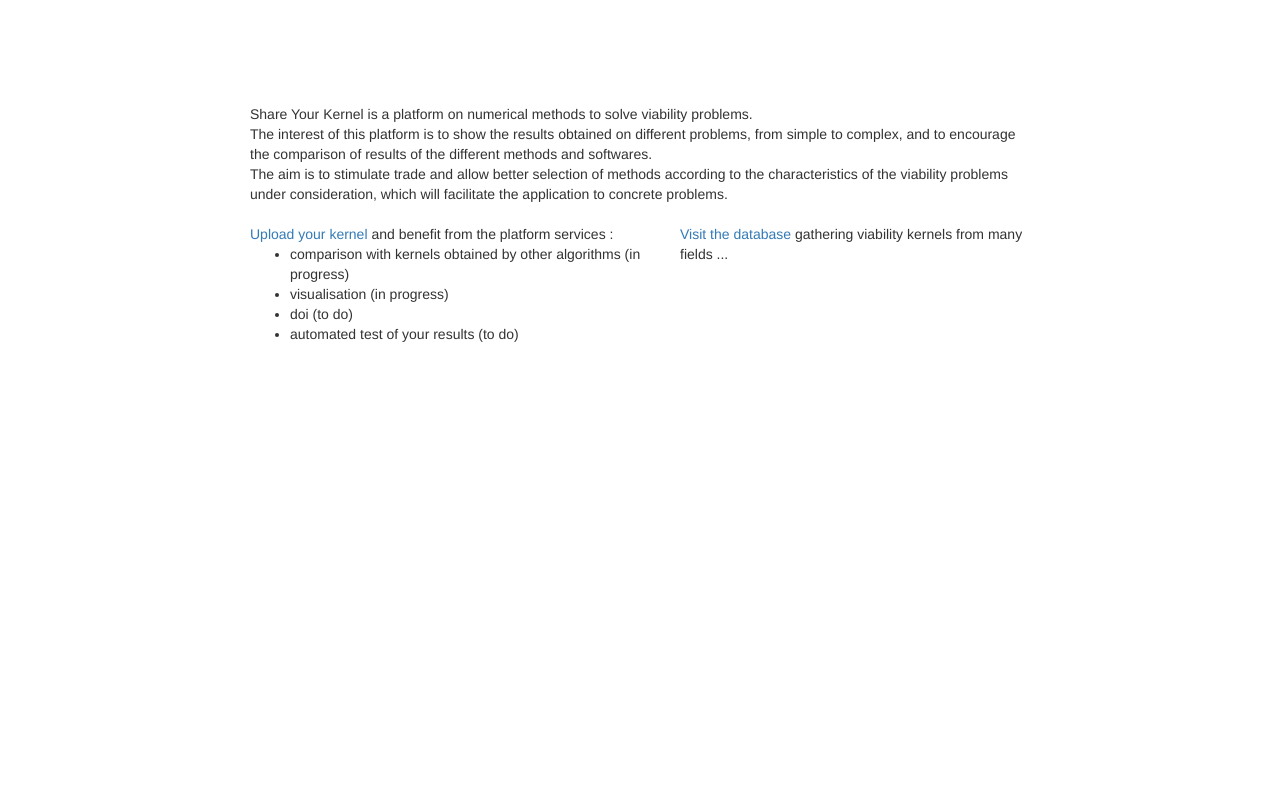
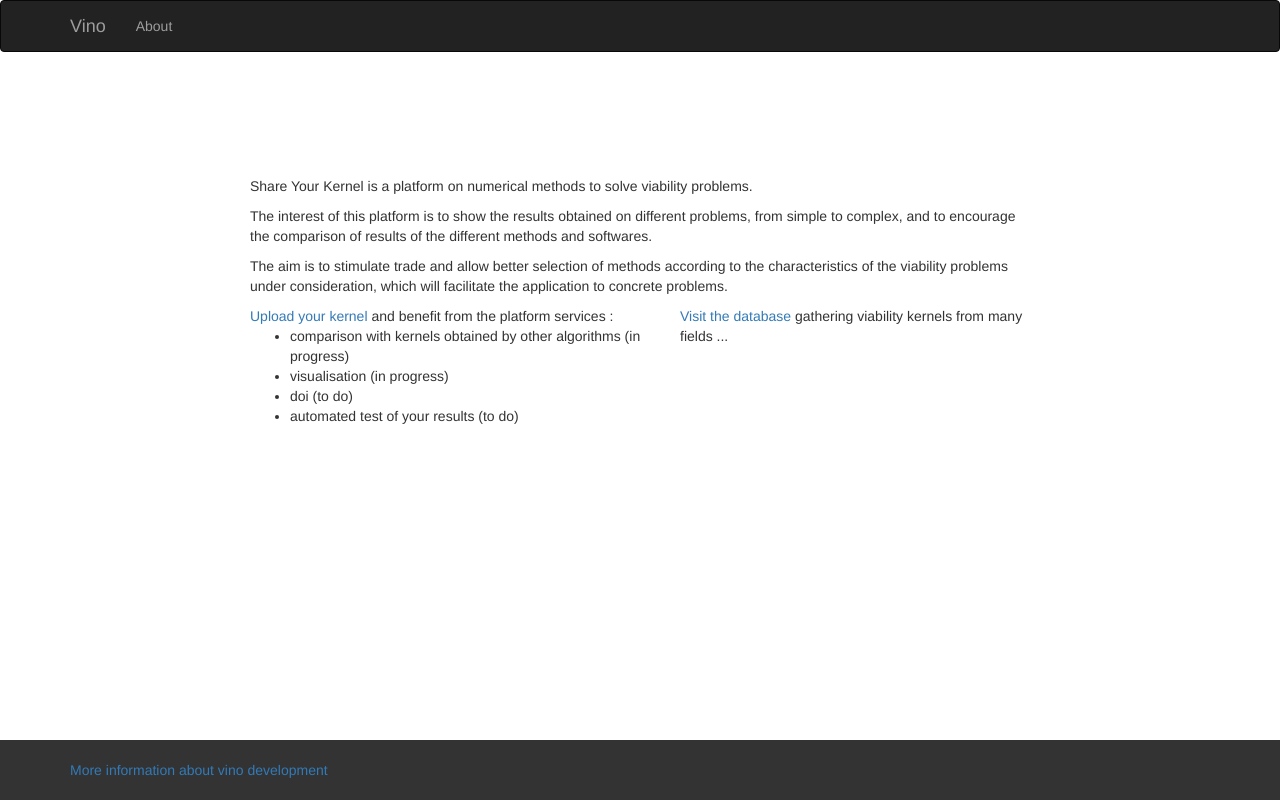
Before and after one commit to NicolasDumoulin/vino, a Django app: page /sharekernel/ in a window 1280 px wide. Run offline with Django 3.2, Linux system fonts and the light colour scheme; data that the repository does not hold is empty; some libraries are stand-ins or nearby versions.

Commit message:
header bar and footer added with link to home page and link to the wiki

```diff
--- a/vinosite/sharekernel/static/sharekernel/style.css
+++ b/vinosite/sharekernel/static/sharekernel/style.css
@@ -13,4 +13,15 @@ div.spacer, permet de faire deux colonne dans #container
 */
 
 div.spacer{clear:both; height:10px; display:block;}
-#footer{width:auto; display:block; height:24px;}
+.footer {
+  position: absolute;
+  bottom: 0;
+  width: 100%;
+  /* Set the fixed height of the footer here */
+  height: 60px;
+  background-color: #333;
+  color: #ddd;
+  margin-top:50px;
+  padding-top:20px;
+  padding-bottom:20px;
+}
--- a/vinosite/sharekernel/templates/base.html
+++ b/vinosite/sharekernel/templates/base.html
@@ -16,6 +16,78 @@
 </head>
 
 <body>
+     <div class="navbar navbar-inverse" role="navigation">
+      <div class="container">
+        <div class="navbar-header">
+          <button type="button" class="navbar-toggle collapsed" data-toggle="collapse" data-target=".navbar-collapse">
+            <span class="sr-only">Toggle navigation</span>
+            <span class="icon-bar"></span>
+            <span class="icon-bar"></span>
+            <span class="icon-bar"></span>
+          </button>
+          <a class="navbar-brand" href="{% url 'sharekernel:home' %}">Vino</a>
+        </div>
+        <div class="navbar-collapse collapse">
+          <ul class="nav navbar-nav">
+            <li><a href="#about" data-toggle="modal" data-target="#aboutBox">About</a></li>
+            <!--li><a href="#contact">Contact</a></li-->
+            <!--li class="dropdown">
+              <a href="#" class="dropdown-toggle" data-toggle="dropdown">Problems <span class="badge">1</span><span class="caret"></span></a>
+              <ul class="dropdown-menu" role="menu">
+                <li><a href="#">Explore problems</a></li>
+                <li><a href="#">Explore solutions</a></li>
+                <li class="divider"></li>
+                <li><a href="#">Simple Grow</a></li>
+              </ul>
+            </li-->
+          </ul>
+          <!--form class="navbar-form navbar-right" role="form">
+            <div class="form-group">
+              <input type="text" placeholder="Email" class="form-control">
+            </div>
+            <div class="form-group">
+              <input type="password" placeholder="Password" class="form-control">
+            </div>
+            <button type="submit" class="btn btn-success">Sign in</button>
+          </form-->
+        </div><!--/.navbar-collapse -->
+      </div>
+    </div>
+
         {% block body %}{% endblock %}
+
+ <footer class="footer">
+      <div class="container">
+        <p><a href="https://sourcesup.renater.fr/wiki/vino/index">More information about vino development</a></p>
+      </div>
+    </footer>
+
+  <div class="modal fade" id="aboutBox" tabindex="-1" role="dialog" aria-labelledby="aboutBoxLabel" aria-hidden="true">
+    <div class="modal-dialog">
+      <div class="modal-content">
+        <div class="modal-header">
+          <button type="button" class="close" data-dismiss="modal"><span aria-hidden="true">&times;</span><span class="sr-only">Close</span></button>
+          <h4 class="modal-title" id="aboutBoxLabel">About Vino</h4>
+        </div>
+        <div class="modal-body">
+            <p>This website is a prototype for sharing computed viability kernels.
+            We think that this project can help to compare viability algorithms.</p>
+            <p>Features planned:
+              <ul>
+                <li>Storage in database with submission form</li>
+                <li>Comparison of two grids computed</li>
+                <li>Conversion between file formats: raw txt, hdf5, …</li>
+                <li>Bibliographic reference stored in BibTeX with doi link</li>
+              </ul>
+            </p>
+            <p><a href="https://sourcesup.renater.fr/wiki/vino/index">More information about vino development</a></p>
+        </div>
+        <div class="modal-footer">
+          <button type="button" class="btn btn-default" data-dismiss="modal">Close</button>
+        </div>
+      </div>
+    </div>
+  </div>
+
 </body>
 </html>
--- a/vinosite/sharekernel/templates/sharekernel/home.html
+++ b/vinosite/sharekernel/templates/sharekernel/home.html
@@ -9,11 +9,11 @@
 		<!-- the main section where all pages will be loaded using URL variables and PHP include() function -->
 		<div id="main">
 
-			Share Your Kernel is a platform on numerical methods to solve viability problems.<br>
-			The interest of this platform is to show the results obtained on different problems, from simple to complex, and
-			 to encourage the comparison of results of the different methods and softwares.<br>
-			The aim is to stimulate trade and allow better selection of methods according to the characteristics of the viability problems under consideration,
- 			which will facilitate the application to concrete problems. <br><br>
+			<p>Share Your Kernel is a platform on numerical methods to solve viability problems.<p>
+			<p>The interest of this platform is to show the results obtained on different problems, from simple to complex, and
+			 to encourage the comparison of results of the different methods and softwares.</p>
+			<p>The aim is to stimulate trade and allow better selection of methods according to the characteristics of the viability problems under consideration,
+ 			which will facilitate the application to concrete problems. </p>
 
 			<div id="column_left">  <a href="{% url 'sharekernel:kernelupload' %}">Upload your kernel</a> and benefit from the platform services :
 				<ul><li>	comparison with kernels obtained by other algorithms (in progress) </li>
```
